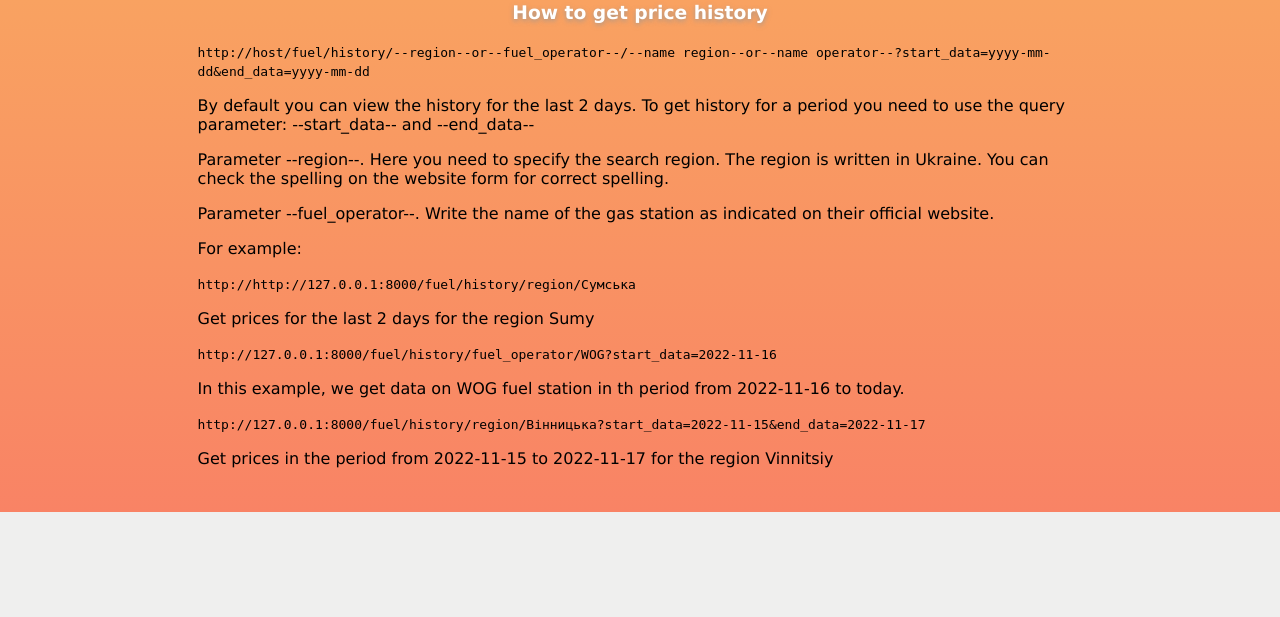
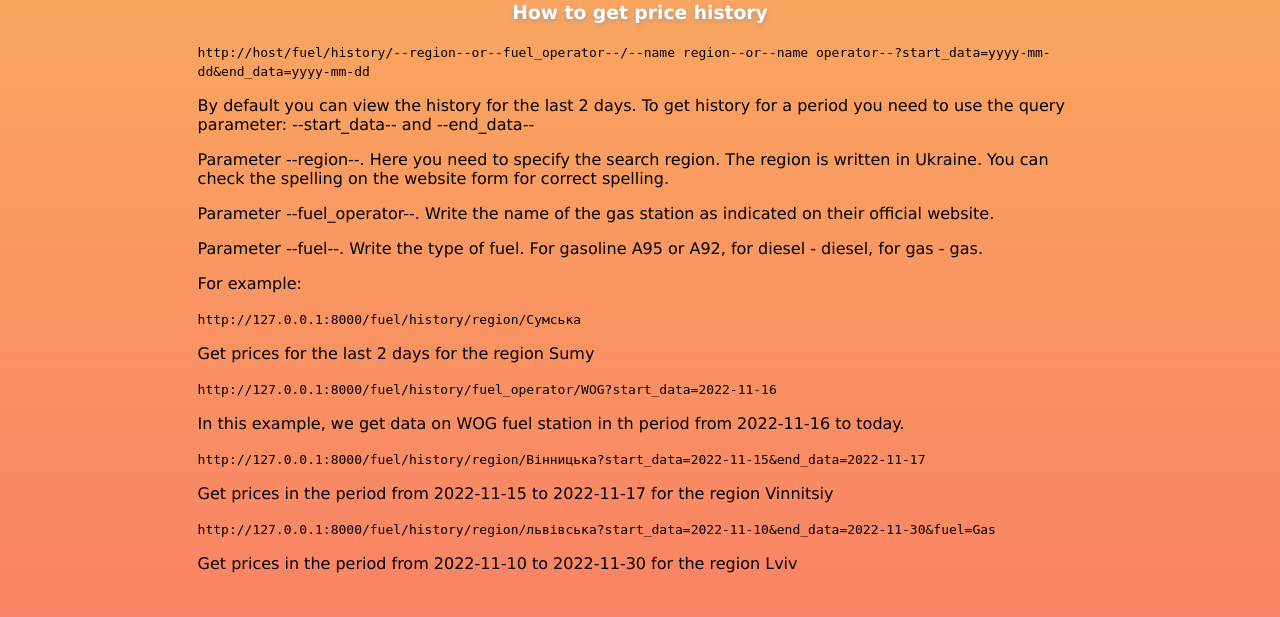
Before and after one commit to YevhenVovk1992/BenzinCheck, a Django app: page /fuel/ in a window 1280 px wide. Shown: the part 990-1607 px from the top of the page. Before the commit the page ends 1502 px from the top, so only its background shows below. Run offline with Django 4.2, Linux system fonts and the light colour scheme; data comes from the database, SQL or seed files in the repository; parts of the project's set-up code (start-up, migrations or seed data) failed here and were passed over.

Commit message:
Bug fix in the history view
region name can be capitalized and small letter;

```diff
--- a/fuel/templates/fuel/index.html
+++ b/fuel/templates/fuel/index.html
@@ -60,13 +60,16 @@
                     <p>Parameter --region--. Here you need to specify the search region. The region is written in Ukraine.
                   You can check the spelling on the website form for correct spelling.</p>
                    <p>Parameter --fuel_operator--. Write the name of the gas station as indicated on their official website.</p>
+                    <p>Parameter --fuel--. Write the type of fuel. For gasoline A95 or A92, for diesel - diesel, for gas - gas.</p>
                     <p>For example:</p>
-                  <code>http://http://127.0.0.1:8000/fuel/history/region/Сумська</code>
+                  <code>http://127.0.0.1:8000/fuel/history/region/Сумська</code>
                     <p>Get prices for the last 2 days for the region Sumy</p>
                    <code>http://127.0.0.1:8000/fuel/history/fuel_operator/WOG?start_data=2022-11-16</code>
                     <p>In this example, we get data on WOG fuel station in th period from 2022-11-16 to today.</p>
                     <code>http://127.0.0.1:8000/fuel/history/region/Вінницька?start_data=2022-11-15&end_data=2022-11-17</code>
                     <p>Get prices in the period from 2022-11-15 to 2022-11-17 for the region Vinnitsiy</p>
+                    <code>http://127.0.0.1:8000/fuel/history/region/львівська?start_data=2022-11-10&end_data=2022-11-30&fuel=Gas</code>
+                    <p>Get prices in the period from 2022-11-10 to 2022-11-30 for the region Lviv</p>
 
                </div>
             </section>
--- a/fuel/views.py
+++ b/fuel/views.py
@@ -64,7 +64,7 @@ def fuel_price_table(request):
         dict_data = cache.get(cache_key)
         if not dict_data:
             dict_data = [itm.to_dict() for itm in data_from_db]
-            cache.set(cache_key, dict_data, 900)
+            cache.set(cache_key, dict_data, 120)
 
         # Create paginator if the number of records is more than 50
         paginator = Paginator(dict_data, 50)
@@ -114,9 +114,10 @@ def fuel_data_handler(request, **kwargs):
     else:
         try:
             get_id_fuel_operator = models.FuelOperator.objects.get(
-                name=filter_params['id_fuel_operator'].capitalize()
-            ).id
-            filter_params['id_fuel_operator'] = get_id_fuel_operator
+                name=filter_params['id_fuel_operator']
+            )
+            print(get_id_fuel_operator)
+            filter_params['id_fuel_operator'] = get_id_fuel_operator.id
         except Exception:
             json_data = json.dumps({'Error': 'Parameters are not correct'})
             return HttpResponse(json_data, content_type='application/json')
@@ -160,7 +161,7 @@ def history_handler(request, **kwargs):
             return HttpResponse(json_data, content_type='application/json')
     else:
         try:
-            get_id_region = models.Region.objects.get(name=filter_params['id_region']).id
+            get_id_region = models.Region.objects.get(name=filter_params['id_region'].capitalize()).id
             filter_params['id_region'] = get_id_region
         except Exception:
             json_data = json.dumps({'Error': 'Parameters are not correct'})
```
